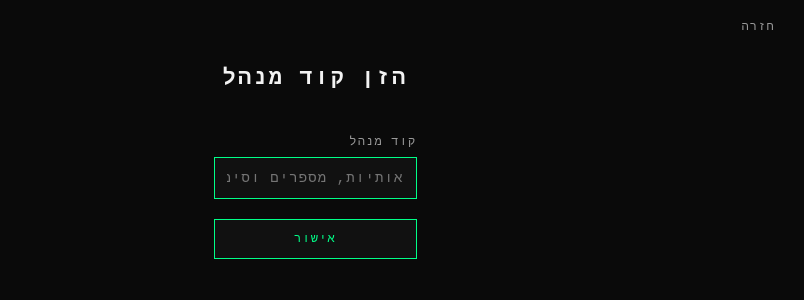
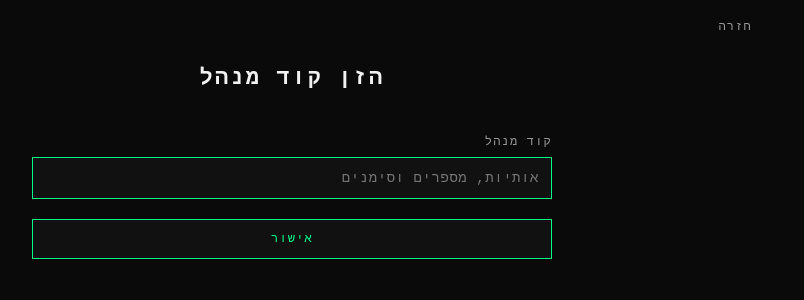
Before and after one commit to benroz3/entrance-tracker, a React (Vite) app: page /admin/pin in a window 1280 px wide. Shown: the top 300 px of the page, without its empty margins (428-1232 px from the left). Built offline with nearby package versions, Linux system fonts and the light colour scheme; no server answers.

Commit message:
fixed input width

```diff
--- a/src/pages/AdminPin/AdminPin.scss
+++ b/src/pages/AdminPin/AdminPin.scss
@@ -1,13 +1,14 @@
 @use '../../styles/variables' as *;
 
 .admin-pin {
-  max-width: 360px;
+  width: 100%;
+  max-width: min(520px, 100%);
   margin: 0 auto;
 }
 
 .admin-pin__input {
-  font-size: 16px;
-  letter-spacing: 0.08em;
+  font-size: 13px;
+  letter-spacing: 0.04em;
 }
 
 .admin-pin__input--shake {
```
